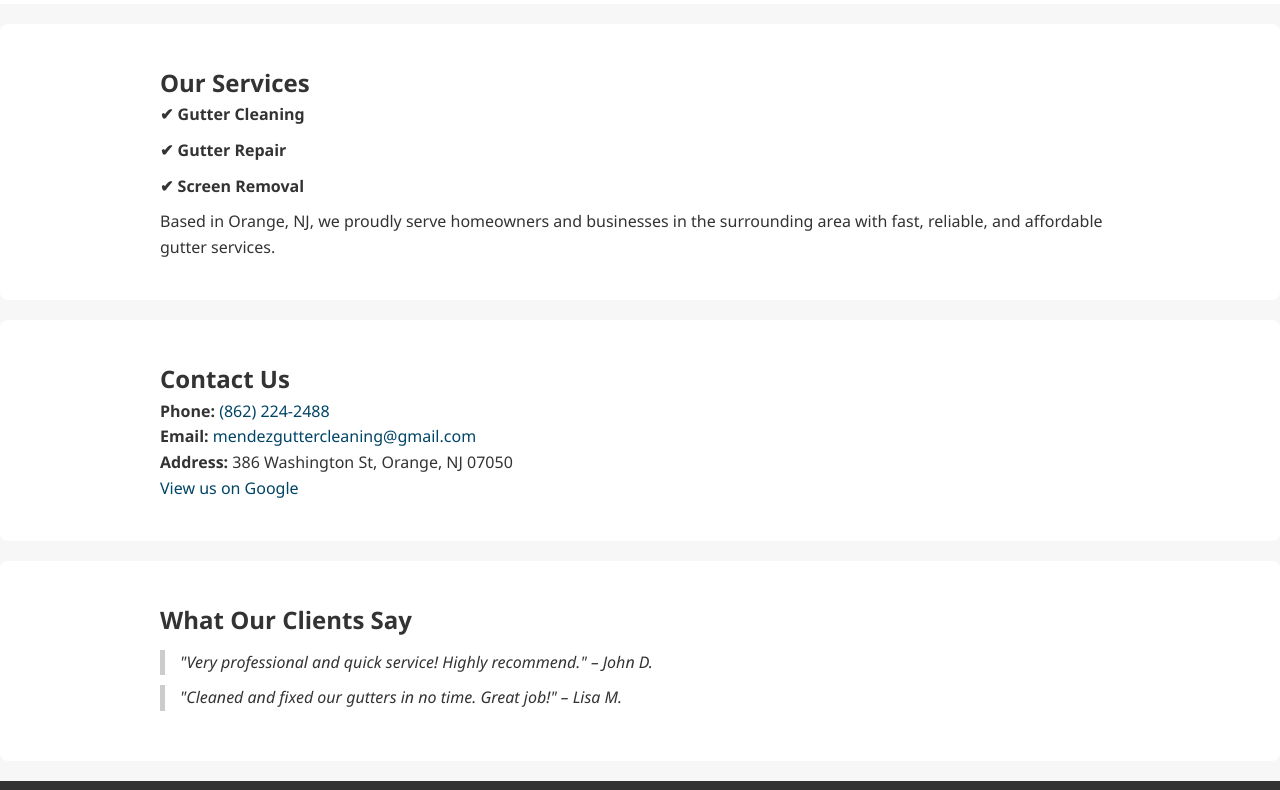
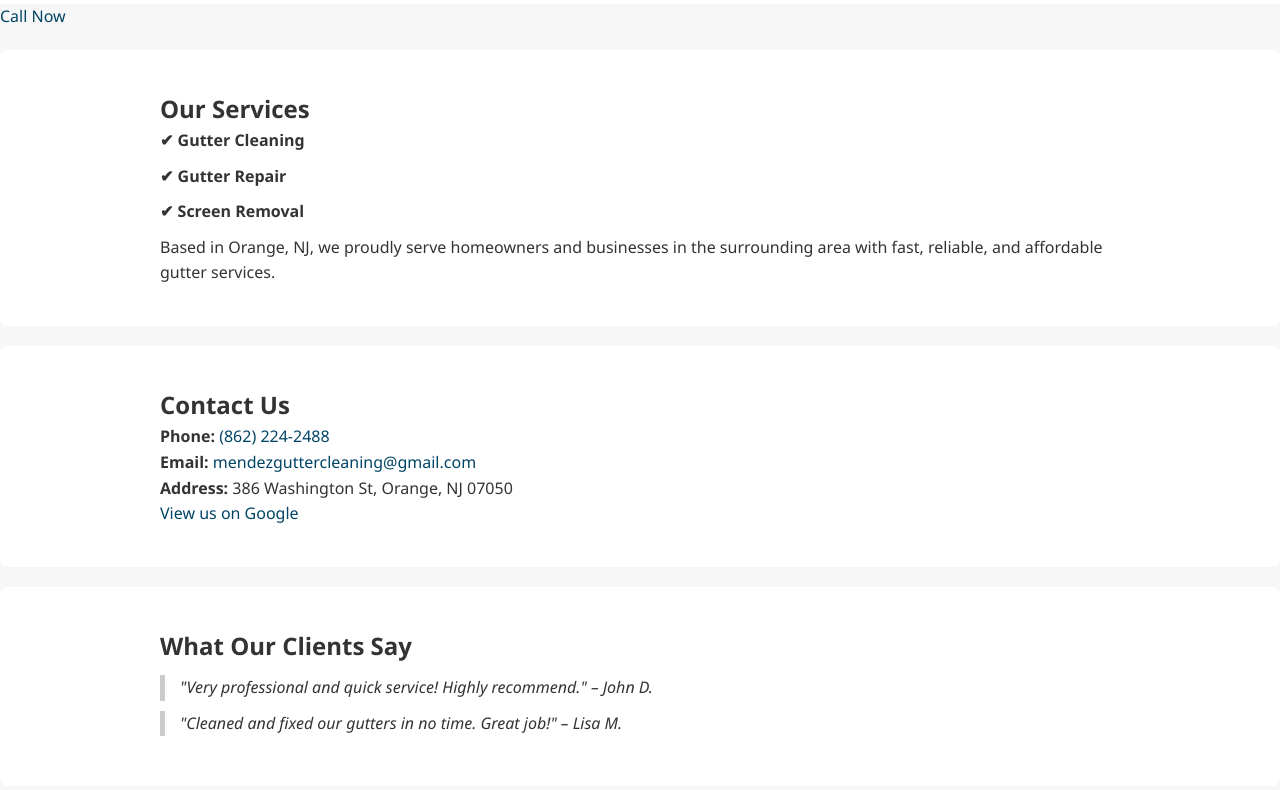
Before and after one commit to jorgesantana625/gutter-website, a plain HTML site: page index.html in a window 1280 px wide. Shown: the part 136-926 px from the top of the page. Drawn offline with Linux system fonts and the light colour scheme.

Commit message:
Update index.html

```diff
--- a/index.html
+++ b/index.html
@@ -14,6 +14,10 @@
             <h1>Mendez Gutter Cleaning</h1>
 </div>
     </header>
+
+    <div class="call-now-container">
+      <a href="tel:8622242488" class="call-now-button">Call Now</a>
+    </div>
 
     <section class="about">
         <div class="container">
```
